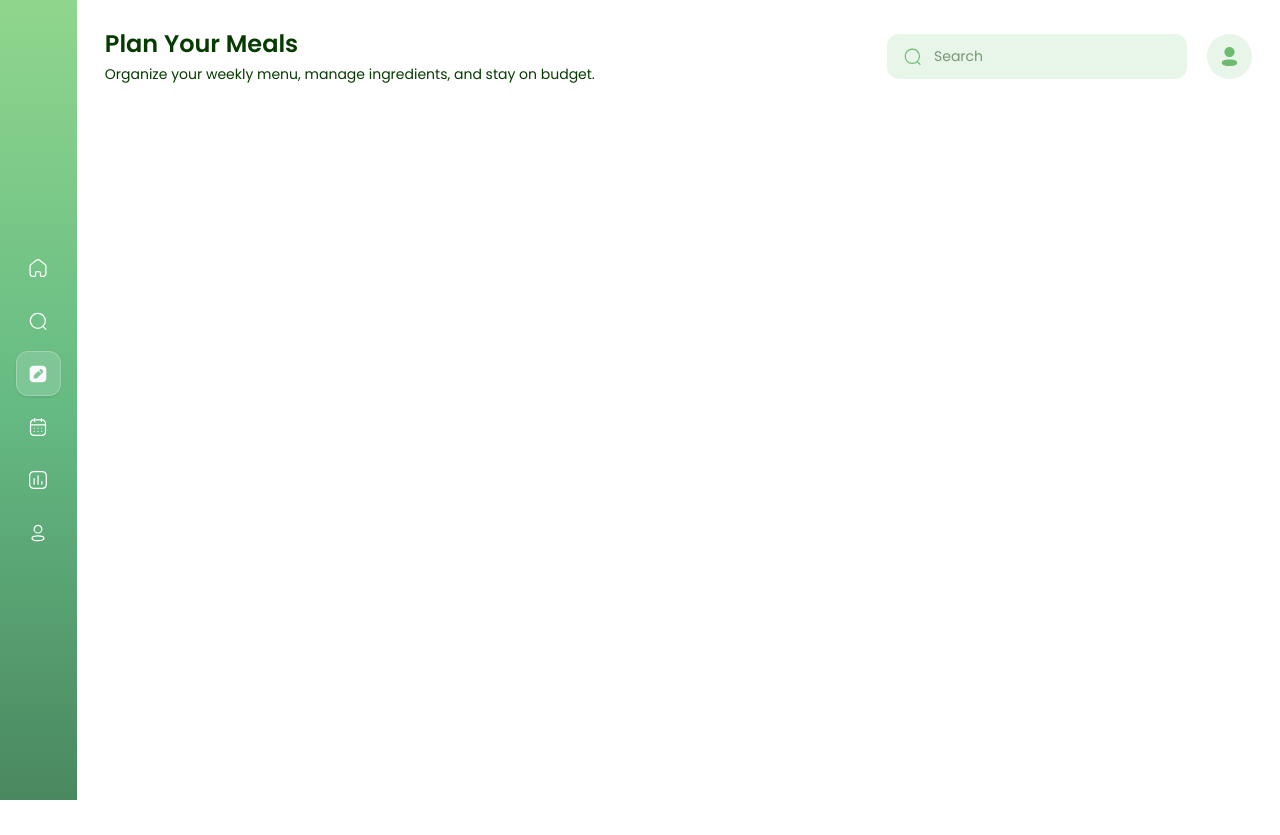
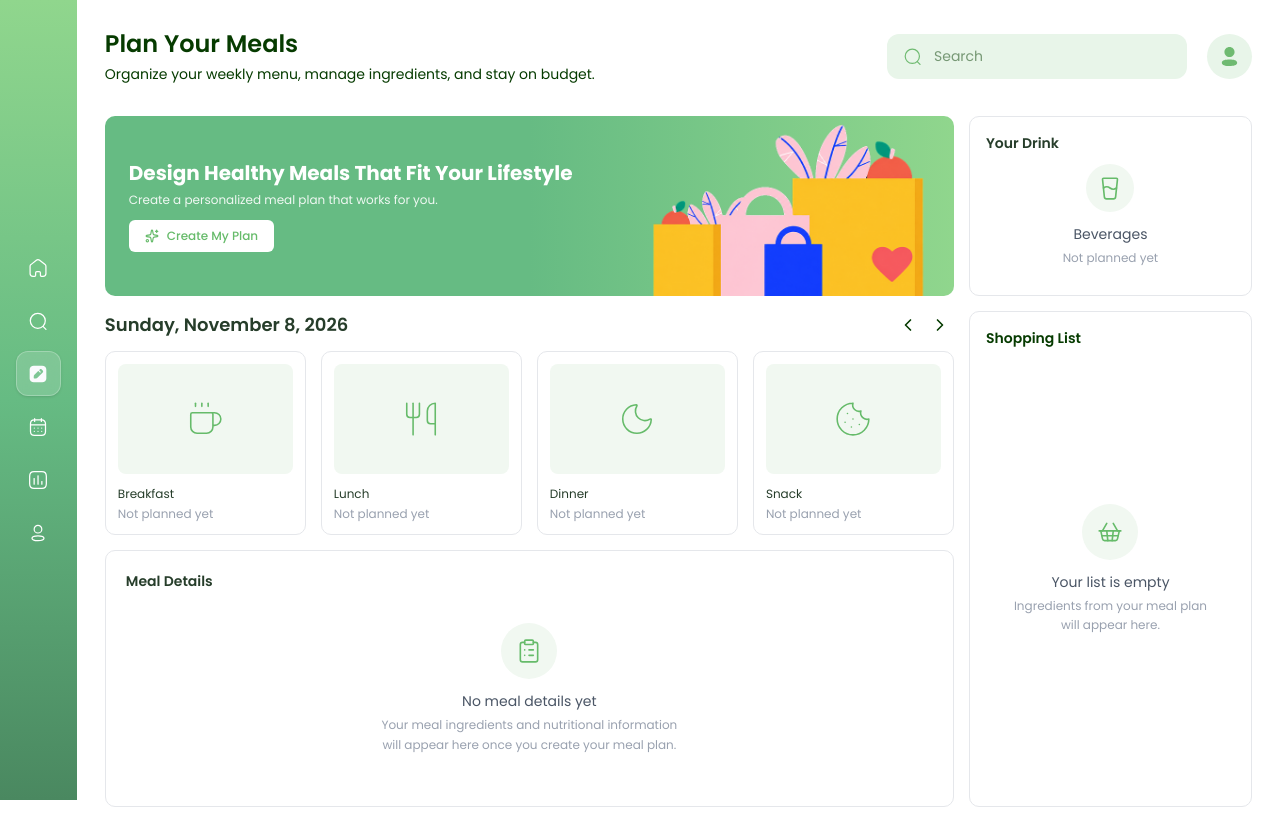
Before and after one commit to witauuzu/leaflow, a Vue app in the folder frontend/: page /dashboard/planner in a window 1280 px wide. Before the commit the page ends 800 px from the top, so only its background shows below. Built offline with nearby package versions, Linux system fonts and the light colour scheme; no server answers.

Commit message:
make empty state di menu planner

```diff
--- /dev/null
+++ b/frontend/src/components/meal-card.vue
@@ -0,0 +1,46 @@
+<script setup>
+
+defineProps({
+  title: {
+    type: String,
+    required: true,
+  },
+  icon: {
+    type: Object,
+    required: true,
+  },
+  meal: {
+    type: String,
+    default: 'Not planned yet',
+  },
+})
+</script>
+
+<template>
+  <div
+    class="flex min-w-0 flex-col rounded-[10px] border border-gray-200 bg-white p-3"
+  >
+    <!-- Meal Image / Icon -->
+    <div
+      class="flex h-[110px] items-center justify-center rounded-lg bg-[#F1F8F1]"
+    >
+      <component
+        :is="icon"
+        :size="38"
+        :stroke-width="1"
+        class="text-(--color-primary)"
+      />
+    </div>
+
+    <!-- Meal Information -->
+    <div class="mt-3">
+      <h3 class="text-xs font-reguler text-(--color-text)]">
+        {{ title }}
+      </h3>
+
+      <p class="mt-1 text-xs text-gray-400">
+        {{ meal }}
+      </p>
+    </div>
+  </div>
+</template>
--- a/frontend/src/components/navbar.vue
+++ b/frontend/src/components/navbar.vue
@@ -8,7 +8,7 @@
 
         <!-- 1. Paling Kiri: Logo -->
         <div class="shrink-0 flex items-center">
-          <router-link to="/" class="text-2xl font-bold text-green-600 flex items-center gap-2">
+          <router-link to="/" class="text-2xl font-bold text-(--color-primary) flex items-center gap-2">
             <span>Leaflow</span>
           </router-link>
         </div>
@@ -36,13 +36,13 @@
           <div class="flex items-center gap-3">
             <router-link
               to="/login"
-              class="px-4 py-2 text-sm font-medium text-green-600 border border-green-600 rounded-lg hover:bg-green-50 transition"
+              class="px-4 py-2 text-sm font-medium text(--color-primary) border text-(--color-primary) rounded-lg hover:bg-green-50 transition"
             >
               Login
             </router-link>
             <router-link
               to="/register"
-              class="px-4 py-2 text-sm font-medium text-white bg-green-600 rounded-lg hover:bg-green-700 transition"
+              class="px-4 py-2 text-sm font-medium text-white bg-(--color-primary) rounded-lg hover:bg-green-700 transition"
             >
               Sign Up
             </router-link>
--- a/frontend/src/pages/authentication/reset-password.vue
+++ b/frontend/src/pages/authentication/reset-password.vue
@@ -171,7 +171,7 @@ const handleReset = async () => {
       </div>
 
       <p v-if="!checkingSession && !recoveryReady && !success" class="mt-5 text-sm text-center text-gray-500">
-        <RouterLink to="/forgot-password" class="font-medium text-[#388E3C] hover:underline">
+        <RouterLink to="/forgot-password" class="font-reguler text-[#388E3C] hover:underline">
           Request a new reset link
         </RouterLink>
       </p>
--- a/frontend/src/pages/dashboard/planner/planner.vue
+++ b/frontend/src/pages/dashboard/planner/planner.vue
@@ -1,5 +1,36 @@
+
 <script setup>
+import { ref, computed } from 'vue'
+import { useRouter } from 'vue-router'
 import HeaderDashboard from '../../../components/header-dashboard.vue'
+import MealCard from '../../../components/meal-card.vue'
+import plannerIllustration from '../../../assets/ilustration.png'
+import { Coffee, Utensils, Moon, Cookie, Sparkles, ChevronLeft, ChevronRight, GlassWater, ShoppingBasket, ClipboardList } from 'lucide-vue-next'
+
+const router = useRouter()
+
+// Date Navigation
+const selectedDate = ref(new Date())
+
+const formattedDate = computed(() => {
+  return new Intl.DateTimeFormat('en-US', {
+    weekday: 'long',
+    month: 'long',
+    day: 'numeric',
+    year: 'numeric',
+  }).format(selectedDate.value)
+})
+
+const changeDate = (days) => {
+  const newDate = new Date(selectedDate.value)
+  newDate.setDate(newDate.getDate() + days)
+  selectedDate.value = newDate
+}
+
+// Navigate to Create Plan
+const goToCreatePlan = () => {
+  router.push('/dashboard/planner/create')
+}
 </script>
 
 <template>
@@ -9,9 +40,189 @@ import HeaderDashboard from '../../../components/header-dashboard.vue'
       description="Organize your weekly menu, manage ingredients, and stay on budget."
     />
 
-    <!-- Planner Content -->
-    <section class="mt-8">
-      <!-- Konten Planner -->
-    </section>
+    <!-- Planner Layout -->
+    <main
+      class="mt-8 grid grid-cols-1 items-stretch gap-[15px] xl:grid-cols-[minmax(0,3fr)_minmax(240px,1fr)]"
+    >
+      <!-- Left Column -->
+      <div class="flex min-w-0 flex-col gap-[15px]">
+
+        <!-- Create My Plan Banner -->
+        <section
+          class="relative flex h-[180px] items-center justify-between overflow-hidden rounded-[10px] bg-[linear-gradient(270deg,#90D68D_0%,#7BC988_25%,#66BB83_50%)] px-6"
+        >
+          <!-- Banner Text -->
+          <div class="relative z-10 max-w-[60%]">
+            <h2 class="text-xl font-bold leading-snug text-white">
+              Design Healthy Meals That Fit Your Lifestyle
+            </h2>
+
+            <p class="mt-1 text-xs text-white/90">
+              Create a personalized meal plan that works for you.
+            </p>
+
+            <button
+              @click="goToCreatePlan"
+              class="mt-3 flex items-center gap-2 rounded-md bg-white px-4 py-2 text-xs font-medium text-(--color-primary) transition hover:bg-gray-50"
+            >
+              <Sparkles :size="14" />
+              Create My Plan
+            </button>
+          </div>
+
+          <!-- Banner Illustration -->
+          <div
+            class="absolute right-2 top-0 flex h-full w-[38%] items-center justify-center"
+          >
+            <img
+              :src="plannerIllustration"
+              alt="Shopping illustration"
+              class="p-4 h-[135%] w-full object-contain object-center"
+            />
+          </div>
+        </section>
+
+        <!-- Today's Plate -->
+        <section>
+          <div class="mb-3 flex items-center justify-between">
+
+            <!-- Title and Date -->
+            <div class="flex items-baseline gap-2">
+              <span class="text-lg font-semibold text-(--color-text)]">
+                {{ formattedDate }}
+              </span>
+            </div>
+
+            <!-- Date Navigation -->
+            <div class="flex items-center gap-1">
+              <button
+                @click="changeDate(-1)"
+                class="rounded-md p-1 text-(--color-text) transition hover:bg-gray-100"
+                aria-label="Previous day"
+              >
+                <ChevronLeft :size="20" />
+              </button>
+
+              <button
+                @click="changeDate(1)"
+                class="rounded-md p-1 text-(--color-text) transition hover:bg-gray-100"
+                aria-label="Next day"
+              >
+                <ChevronRight :size="20" />
+              </button>
+            </div>
+
+          </div>
+
+          <!-- Meal Cards -->
+          <div class="grid grid-cols-2 gap-[15px] md:grid-cols-4">
+            <MealCard title="Breakfast" :icon="Coffee" />
+            <MealCard title="Lunch" :icon="Utensils" />
+            <MealCard title="Dinner" :icon="Moon" />
+            <MealCard title="Snack" :icon="Cookie" />
+          </div>
+        </section>
+
+        <!-- Meal Details -->
+        <section
+          class="flex min-h-[250px] flex-col rounded-[10px] border border-gray-200 bg-white p-5"
+        >
+          <h2 class="text-sm font-semibold text-(--color-text)]">
+            Meal Details
+          </h2>
+
+          <div
+            class="flex flex-1 flex-col items-center justify-center py-8 text-center"
+          >
+            <div
+              class="flex h-14 w-14 items-center justify-center rounded-full bg-[#F1F8F1]"
+            >
+              <ClipboardList
+                :size="26"
+                :stroke-width="1.5"
+                class="text-(--color-primary)"
+              />
+            </div>
+
+            <h3 class="mt-3 text-sm font-reguler text-gray-600">
+              No meal details yet
+            </h3>
+
+            <p class="mt-1 max-w-[300px] text-xs leading-relaxed text-gray-400">
+              Your meal ingredients and nutritional information will appear here
+              once you create your meal plan.
+            </p>
+          </div>
+        </section>
+      </div>
+
+      <!-- Right Column -->
+      <div class="flex min-w-0 flex-col gap-[15px]">
+
+        <!-- Drink Recommendation -->
+        <section
+          class="flex min-h-[180px] flex-col rounded-[10px] border border-gray-200 bg-white p-4"
+        >
+          <h2 class="text-sm font-semibold text-(--color-text)]">
+            Your Drink
+          </h2>
+
+          <div
+            class="flex flex-1 flex-col items-center justify-center py-2 text-center"
+          >
+            <div
+              class="flex h-12 w-12 items-center justify-center rounded-full bg-[#F1F8F1]"
+            >
+              <GlassWater
+                :size="26"
+                :stroke-width="1.5"
+                class="text-(--color-primary)"
+              />
+            </div>
+
+            <h3 class="mt-3 text-sm font-reguler text-gray-600">
+              Beverages
+            </h3>
+
+            <p class="mt-1 max-w-[300px] text-xs leading-relaxed text-gray-400">
+              Not planned yet
+            </p>
+          </div>
+        </section>
+
+        <!-- Shopping List -->
+        <section
+          class="flex min-h-[250px] flex-1 flex-col rounded-[10px] border border-gray-200 bg-white p-4"
+        >
+          <div class="flex items-center gap-2">
+            <h2 class="text-sm font-semibold text-(--color-text)">
+              Shopping List
+            </h2>
+          </div>
+
+          <div
+            class="flex flex-1 flex-col items-center justify-center py-8 text-center"
+          >
+            <div
+              class="flex h-14 w-14 items-center justify-center rounded-full bg-[#F1F8F1]"
+            >
+              <ShoppingBasket
+                :size="26"
+                :stroke-width="1.5"
+                class="text-(--color-primary)"
+              />
+            </div>
+
+            <h3 class="mt-3 text-sm font-regular text-gray-600">
+              Your list is empty
+            </h3>
+
+            <p class="mt-1 max-w-[200px] text-xs leading-relaxed text-gray-400">
+              Ingredients from your meal plan will appear here.
+            </p>
+          </div>
+        </section>
+      </div>
+    </main>
   </div>
 </template>
```
Also changed, not shown: frontend/src/assets/ilustration.png (added), frontend/src/pages/dashboard/planner/planner-create.vue (added), frontend/src/pages/dashboard/planner/planner-result.vue (added).
